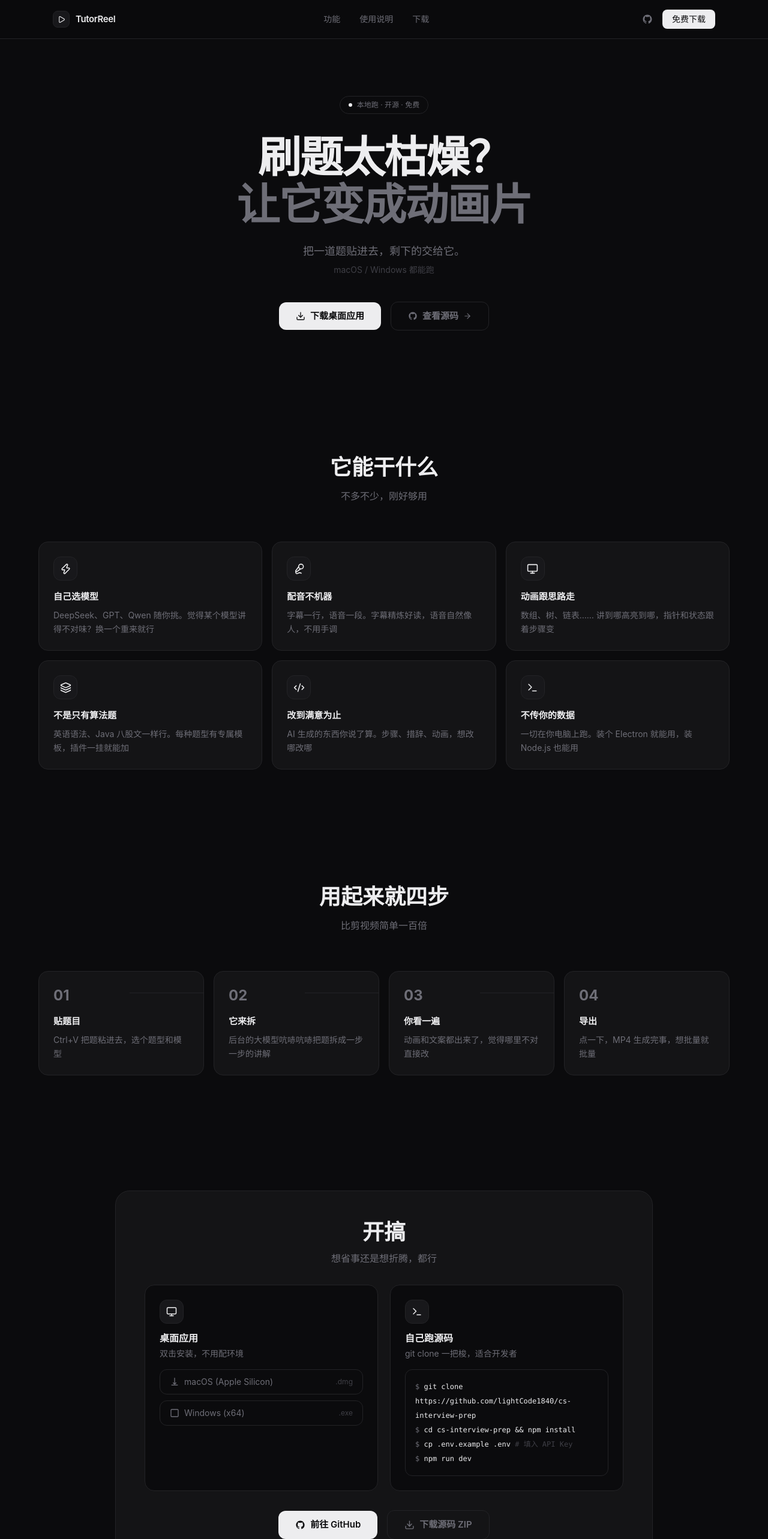
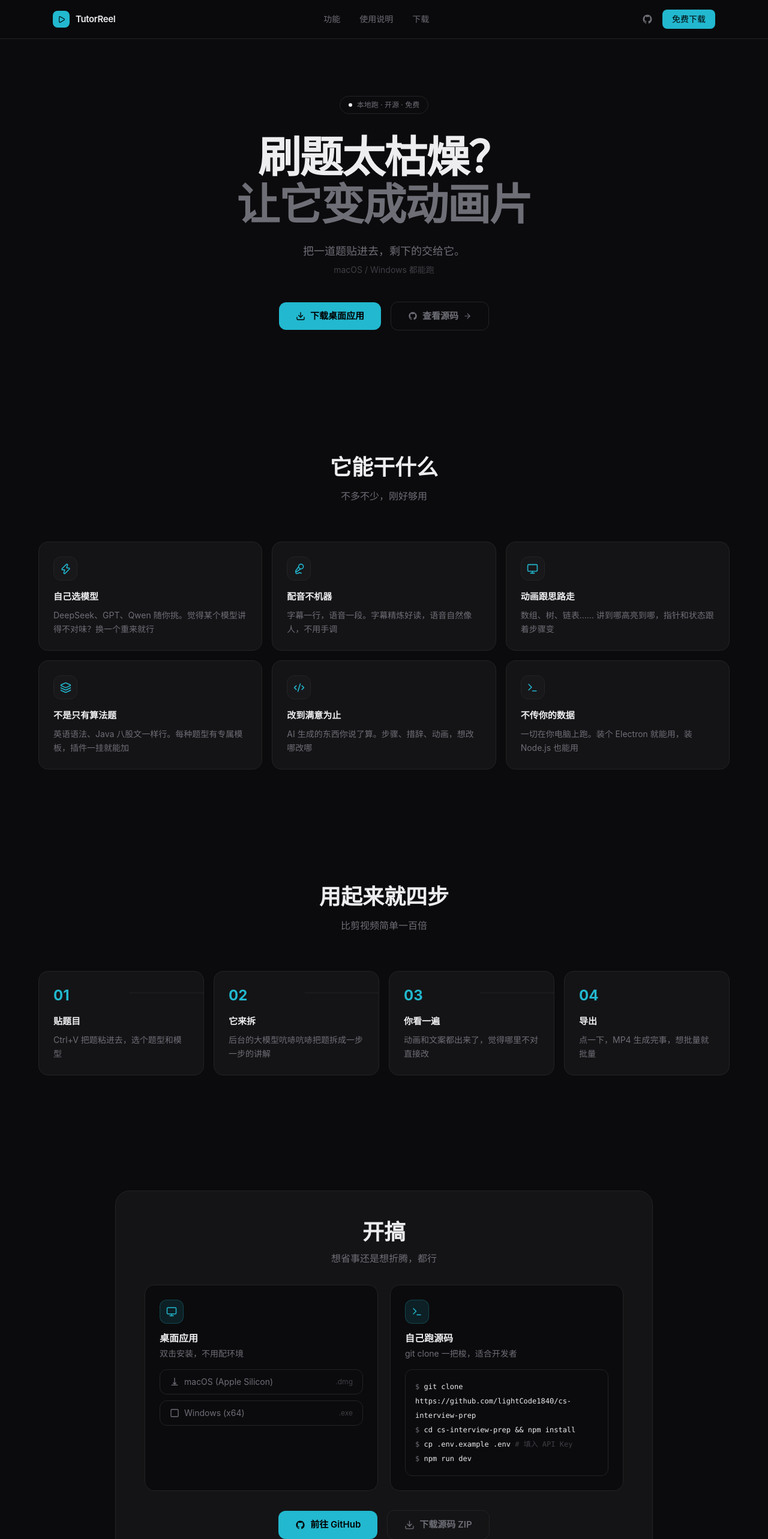
Before and after one commit to lightCode1840/problem-explainer-site, a React (Vite) app: page / in a window 1280 px wide. Shown: the top 2566 px of the page at 60% size. Built offline with nearby package versions, Linux system fonts and the light colour scheme.

Commit message:
style: add cyan accent (#22B8CF) to logo, CTAs, step numbers, hover states

```diff
--- a/src/App.tsx
+++ b/src/App.tsx
@@ -20,8 +20,9 @@ const C = {
   text: '#EDEDEF',
   text2: '#6E6E77',
   text3: '#3F3F46',
-  accent: '#D4D4D8',    // subtle gray accent
+  accent: '#D4D4D8',
   accentBg: '#18181B',
+  cyn: '#22B8CF',
 };
 
 export default function App() {
@@ -49,27 +50,27 @@ function Nav() {
         <div className="flex items-center gap-2.5">
           <div
             className="w-7 h-7 rounded-lg flex items-center justify-center"
-            style={{ background: C.accentBg, border: `1px solid ${C.border}` }}
+            style={{ background: C.cyn }}
           >
-            <Play size={13} />
+            <Play size={13} className="text-black" />
           </div>
           <span className="font-semibold text-[15px] tracking-tight">TutorReel</span>
         </div>
 
         <div className="hidden md:flex items-center gap-8 text-sm" style={{ color: C.text2 }}>
-          <a href="#features" className="hover:text-white transition-colors">功能</a>
-          <a href="#how-it-works" className="hover:text-white transition-colors">使用说明</a>
-          <a href="#download" className="hover:text-white transition-colors">下载</a>
+          <a href="#features" className="transition-colors" style={{ color: C.text2 }} onMouseEnter={e => e.currentTarget.style.color = C.cyn} onMouseLeave={e => e.currentTarget.style.color = C.text2}>功能</a>
+          <a href="#how-it-works" className="transition-colors" style={{ color: C.text2 }} onMouseEnter={e => e.currentTarget.style.color = C.cyn} onMouseLeave={e => e.currentTarget.style.color = C.text2}>使用说明</a>
+          <a href="#download" className="transition-colors" style={{ color: C.text2 }} onMouseEnter={e => e.currentTarget.style.color = C.cyn} onMouseLeave={e => e.currentTarget.style.color = C.text2}>下载</a>
         </div>
 
         <div className="flex items-center gap-2">
-          <a href={GITHUB_URL} target="_blank" rel="noreferrer" className="p-2 transition-colors hover:text-white" style={{ color: C.text2 }} aria-label="GitHub">
+          <a href={GITHUB_URL} target="_blank" rel="noreferrer" className="p-2 transition-colors" style={{ color: C.text2 }} onMouseEnter={e => e.currentTarget.style.color = C.cyn} onMouseLeave={e => e.currentTarget.style.color = C.text2} aria-label="GitHub">
             <GithubIcon size={18} />
           </a>
           <a
             href="#download"
             className="px-4 py-1.5 text-sm rounded-lg font-medium transition-all hover:opacity-85"
-            style={{ background: C.text, color: C.bg }}
+            style={{ background: C.cyn, color: '#000000' }}
           >
             免费下载
           </a>
@@ -121,7 +122,7 @@ function Hero() {
           <a
             href="#download"
             className="flex items-center gap-2 px-7 py-3 rounded-xl font-semibold text-[15px] transition-all hover:opacity-85"
-            style={{ background: C.text, color: C.bg }}
+            style={{ background: C.cyn, color: '#000000' }}
           >
             <Download size={16} />
             下载桌面应用
@@ -130,8 +131,10 @@ function Hero() {
             href={GITHUB_URL}
             target="_blank"
             rel="noreferrer"
-            className="flex items-center gap-2 px-7 py-3 rounded-xl font-semibold text-[15px] border transition-all hover:border-white/30"
+            className="flex items-center gap-2 px-7 py-3 rounded-xl font-semibold text-[15px] border transition-all"
             style={{ borderColor: C.border, color: C.text2 }}
+            onMouseEnter={e => { e.currentTarget.style.borderColor = C.cyn; e.currentTarget.style.color = C.cyn; }}
+            onMouseLeave={e => { e.currentTarget.style.borderColor = C.border; e.currentTarget.style.color = C.text2; }}
           >
             <GithubIcon size={16} />
             查看源码
@@ -167,11 +170,13 @@ function Features() {
           {FEATURES_DATA.map((f, i) => (
             <div
               key={i}
-              className="p-6 rounded-2xl border transition-all hover:border-white/20"
+              className="p-6 rounded-2xl border transition-all"
               style={{ background: C.card, borderColor: C.border }}
+              onMouseEnter={e => e.currentTarget.style.borderColor = '#22B8CF'}
+              onMouseLeave={e => e.currentTarget.style.borderColor = C.border}
             >
               <div className="w-10 h-10 rounded-xl flex items-center justify-center mb-4" style={{ background: C.accentBg, border: `1px solid ${C.border}` }}>
-                <span style={{ color: C.text }}>{f.icon}</span>
+                <span style={{ color: C.cyn }}>{f.icon}</span>
               </div>
               <h3 className="font-semibold mb-2 text-[15px]" style={{ color: C.text }}>{f.title}</h3>
               <p className="text-sm leading-relaxed" style={{ color: C.text2 }}>{f.desc}</p>
@@ -208,10 +213,12 @@ function HowItWorks() {
                 <div className="hidden md:block absolute top-9 left-[55%] right-0 h-px" style={{ background: C.border }} />
               )}
               <div
-                className="p-6 rounded-2xl border transition-all hover:border-white/20 h-full"
+                className="p-6 rounded-2xl border transition-all h-full"
                 style={{ background: C.card, borderColor: C.border }}
+                onMouseEnter={e => e.currentTarget.style.borderColor = '#22B8CF'}
+                onMouseLeave={e => e.currentTarget.style.borderColor = C.border}
               >
-                <div className="text-2xl font-bold mb-4" style={{ color: C.text2 }}>
+                <div className="text-2xl font-bold mb-4" style={{ color: C.cyn }}>
                   {step.num}
                 </div>
                 <h3 className="font-semibold mb-2 text-[15px]" style={{ color: C.text }}>{step.title}</h3>
@@ -242,19 +249,23 @@ function DownloadSection() {
             <div className="grid grid-cols-1 md:grid-cols-2 gap-5 text-left mb-8">
               {/* Desktop App */}
               <div
-                className="p-6 rounded-2xl border transition-all hover:border-white/20"
+                className="p-6 rounded-2xl border transition-all"
                 style={{ background: C.bg, borderColor: C.border }}
+                onMouseEnter={e => e.currentTarget.style.borderColor = '#22B8CF'}
+                onMouseLeave={e => e.currentTarget.style.borderColor = C.border}
               >
-                <div className="w-10 h-10 rounded-xl flex items-center justify-center mb-3" style={{ background: C.accentBg, border: `1px solid ${C.border}` }}>
-                  <Monitor size={18} />
+                <div className="w-10 h-10 rounded-xl flex items-center justify-center mb-3" style={{ background: `${C.cyn}20`, border: `1px solid ${C.cyn}40` }}>
+                  <Monitor size={18} style={{ color: C.cyn }} />
                 </div>
                 <h3 className="font-semibold mb-1" style={{ color: C.text }}>桌面应用</h3>
                 <p className="text-sm mb-4" style={{ color: C.text2 }}>双击安装，不用配环境</p>
                 <div className="flex flex-col gap-2.5">
                   <a
                     href={`${GITHUB_URL}/releases/latest/download/TutorReel-macOS.dmg`}
-                    className="flex items-center justify-between px-4 py-2.5 rounded-xl border transition-all text-sm hover:border-white/30"
+                    className="flex items-center justify-between px-4 py-2.5 rounded-xl border transition-all text-sm"
                     style={{ borderColor: C.border, color: C.text2 }}
+                    onMouseEnter={e => { e.currentTarget.style.borderColor = C.cyn; e.currentTarget.style.color = C.cyn; }}
+                    onMouseLeave={e => { e.currentTarget.style.borderColor = C.border; e.currentTarget.style.color = C.text2; }}
                   >
                     <span className="flex items-center gap-2">
                       <svg width="16" height="16" viewBox="0 0 24 24" fill="none" stroke="currentColor" strokeWidth="2"><path d="M12 2v16m0 0l-4-4m4 4l4-4"/><path d="M4 20h16"/></svg>
@@ -264,8 +275,10 @@ function DownloadSection() {
                   </a>
                   <a
                     href={`${GITHUB_URL}/releases/latest/download/TutorReel-Windows-x64.exe`}
-                    className="flex items-center justify-between px-4 py-2.5 rounded-xl border transition-all text-sm hover:border-white/30"
+                    className="flex items-center justify-between px-4 py-2.5 rounded-xl border transition-all text-sm"
                     style={{ borderColor: C.border, color: C.text2 }}
+                    onMouseEnter={e => { e.currentTarget.style.borderColor = C.cyn; e.currentTarget.style.color = C.cyn; }}
+                    onMouseLeave={e => { e.currentTarget.style.borderColor = C.border; e.currentTarget.style.color = C.text2; }}
                   >
                     <span className="flex items-center gap-2">
                       <svg width="16" height="16" viewBox="0 0 24 24" fill="none" stroke="currentColor" strokeWidth="2"><rect x="3" y="3" width="18" height="18" rx="2"/></svg>
@@ -278,11 +291,13 @@ function DownloadSection() {
 
               {/* Local Dev */}
               <div
-                className="p-6 rounded-2xl border transition-all hover:border-white/20"
+                className="p-6 rounded-2xl border transition-all"
                 style={{ background: C.bg, borderColor: C.border }}
+                onMouseEnter={e => e.currentTarget.style.borderColor = '#22B8CF'}
+                onMouseLeave={e => e.currentTarget.style.borderColor = C.border}
               >
-                <div className="w-10 h-10 rounded-xl flex items-center justify-center mb-3" style={{ background: C.accentBg, border: `1px solid ${C.border}` }}>
-                  <Terminal size={18} />
+                <div className="w-10 h-10 rounded-xl flex items-center justify-center mb-3" style={{ background: `${C.cyn}20`, border: `1px solid ${C.cyn}40` }}>
+                  <Terminal size={18} style={{ color: C.cyn }} />
                 </div>
                 <h3 className="font-semibold mb-1" style={{ color: C.text }}>自己跑源码</h3>
                 <p className="text-sm mb-4" style={{ color: C.text2 }}>git clone 一把梭，适合开发者</p>
@@ -304,15 +319,17 @@ function DownloadSection() {
                 target="_blank"
                 rel="noreferrer"
                 className="flex items-center gap-2 px-7 py-3 rounded-xl font-semibold text-[15px] transition-all hover:opacity-85"
-                style={{ background: C.text, color: C.bg }}
+                style={{ background: C.cyn, color: '#000000' }}
               >
                 <GithubIcon size={17} />
                 前往 GitHub
               </a>
               <a
                 href={`${GITHUB_URL}/archive/refs/heads/main.zip`}
-                className="flex items-center gap-2 px-7 py-3 rounded-xl font-semibold text-[15px] border transition-all hover:border-white/30"
+                className="flex items-center gap-2 px-7 py-3 rounded-xl font-semibold text-[15px] border transition-all"
                 style={{ borderColor: C.border, color: C.text2 }}
+                onMouseEnter={e => { e.currentTarget.style.borderColor = C.cyn; e.currentTarget.style.color = C.cyn; }}
+                onMouseLeave={e => { e.currentTarget.style.borderColor = C.border; e.currentTarget.style.color = C.text2; }}
               >
                 <Download size={17} />
                 下载源码 ZIP
@@ -334,17 +351,17 @@ function Footer() {
         <div className="flex items-center gap-2">
           <div
             className="w-6 h-6 rounded-md flex items-center justify-center"
-            style={{ background: C.accentBg, border: `1px solid ${C.border}` }}
+            style={{ background: C.cyn }}
           >
-            <Play size={10} />
+            <Play size={10} className="text-black" />
           </div>
           <span className="text-sm font-medium" style={{ color: C.text }}>TutorReel</span>
         </div>
 
         <div className="flex items-center gap-6 text-sm" style={{ color: C.text2 }}>
-          <a href="#features" className="hover:text-white transition-colors">功能</a>
-          <a href="#download" className="hover:text-white transition-colors">下载</a>
-          <a href={GITHUB_URL} target="_blank" rel="noreferrer" className="hover:text-white transition-colors">GitHub</a>
+          <a href="#features" className="transition-colors" style={{ color: C.text2 }} onMouseEnter={e => e.currentTarget.style.color = C.cyn} onMouseLeave={e => e.currentTarget.style.color = C.text2}>功能</a>
+          <a href="#download" className="transition-colors" style={{ color: C.text2 }} onMouseEnter={e => e.currentTarget.style.color = C.cyn} onMouseLeave={e => e.currentTarget.style.color = C.text2}>下载</a>
+          <a href={GITHUB_URL} target="_blank" rel="noreferrer" className="transition-colors" style={{ color: C.text2 }} onMouseEnter={e => e.currentTarget.style.color = C.cyn} onMouseLeave={e => e.currentTarget.style.color = C.text2}>GitHub</a>
         </div>
 
         <p className="text-xs" style={{ color: C.text3 }}>© 2026 TutorReel · MIT License</p>
```
